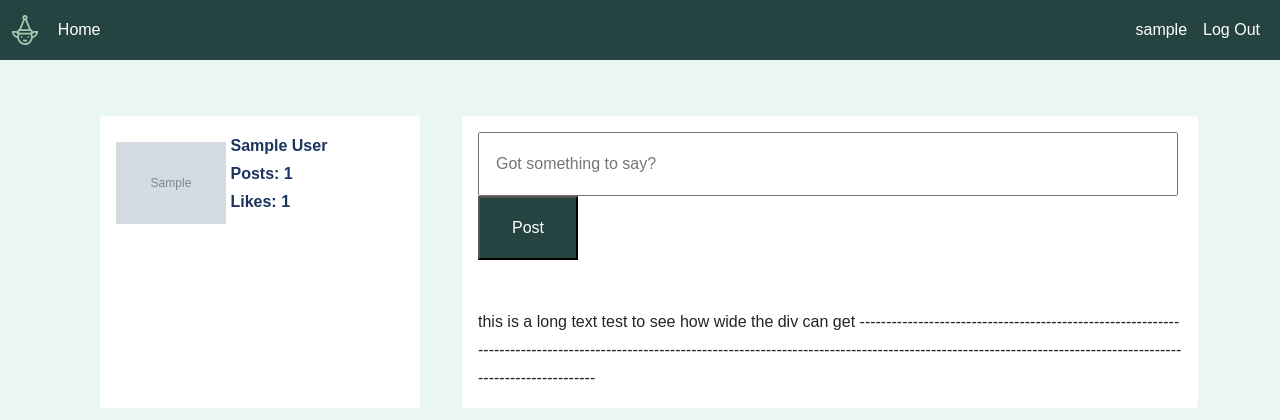
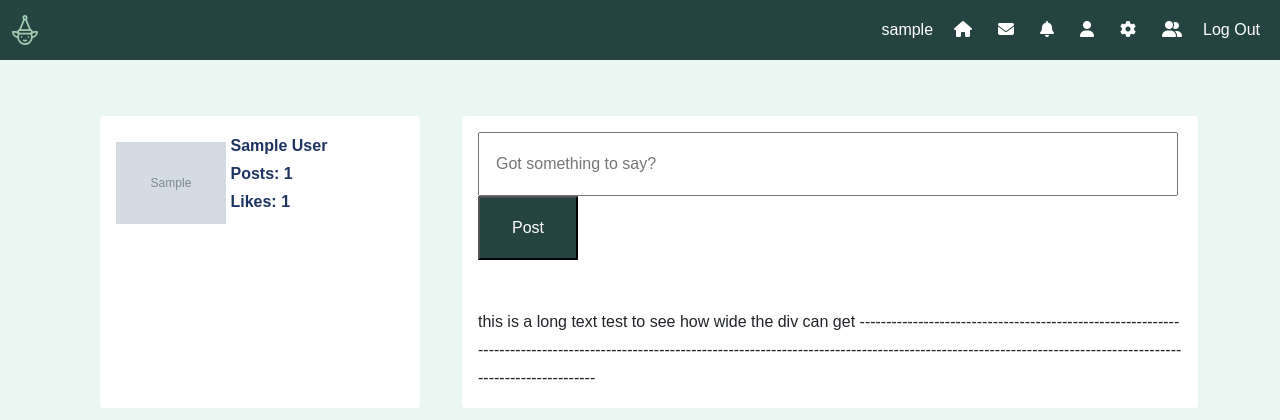
Before and after one commit to trippytea/371project4, a PHP site: page /index.php in a window 1280 px wide. Shown: the top 420 px of the page. Run offline with PHP 8.4, Linux system fonts and the light colour scheme; the visitor is signed in with stand-in values (Sample User, id 1); tables that the repository leaves empty hold one stand-in row (values such as "Sample post"); grey boxes marked "Sample" are stand-in pictures; some libraries are stand-ins or nearby versions.

Commit message:
Added icons to nav bar

```diff
--- a/nav.php
+++ b/nav.php
@@ -1,4 +1,5 @@
 <header>
+<script src="https://kit.fontawesome.com/8b7ae18a46.js" crossorigin="anonymous"></script>
 	<!--navigation bar start-->
     <nav class="navbar navbar-expand-lg navbar-dark bg dark">
         <div class="container-fluid">
@@ -13,7 +14,8 @@
             <div class="collapse navbar-collapse " id="navbarCollapse">
                 <div class="navbar-nav">
                 <ul class="navbar-nav">
-                    <a href="index.php" class="nav-item nav-link">Home</a>
+
+
                 </div>
                 <div class="navbar-nav ms-auto">
                     <?php
@@ -25,7 +27,15 @@
                     } else if (isset($_SESSION["user"])) {
 
                         ?>
+
                         <a href="index.php" class="nav-item nav-link"><?=$_SESSION["user"]?></a>
+                        <a href="index.php" class="nav-item nav-link"><i class="fa-sharp fa-solid fa-house" style="color:white;padding:5px;"></i></a>
+                        <a href="index.php" class="nav-item nav-link"><i class="fa-solid fa-envelope" style="color:white;padding:5px;"></i></a>
+                        <a href="index.php" class="nav-item nav-link"><i class="fa-solid fa-bell" style="color:white;padding:5px;"></i></a>
+                        <a href="index.php" class="nav-item nav-link"><i class="fa-solid fa-user" style="color:white;padding:5px;"></i></a>
+                        <a href="index.php" class="nav-item nav-link"><i class="fa-solid fa-gear" style="color:white;padding:5px;"></i></a>
+                        <a href="index.php" class="nav-item nav-link"><i class="fa-solid fa-user-group" style="color:white;padding:5px;"></i></a>
+
                         <a href="logout.php" class="nav-item nav-link">Log Out</a>
                         <?php
                     }
--- a/styles.css
+++ b/styles.css
@@ -110,10 +110,3 @@ a:hover {
     text-decoration: none;
     color: #E5BD06;
   }
-
-  .postButton {
-    height:64px;
-    width:100px;
-    background-color:#254441;
-    color:white;
-  }
```
